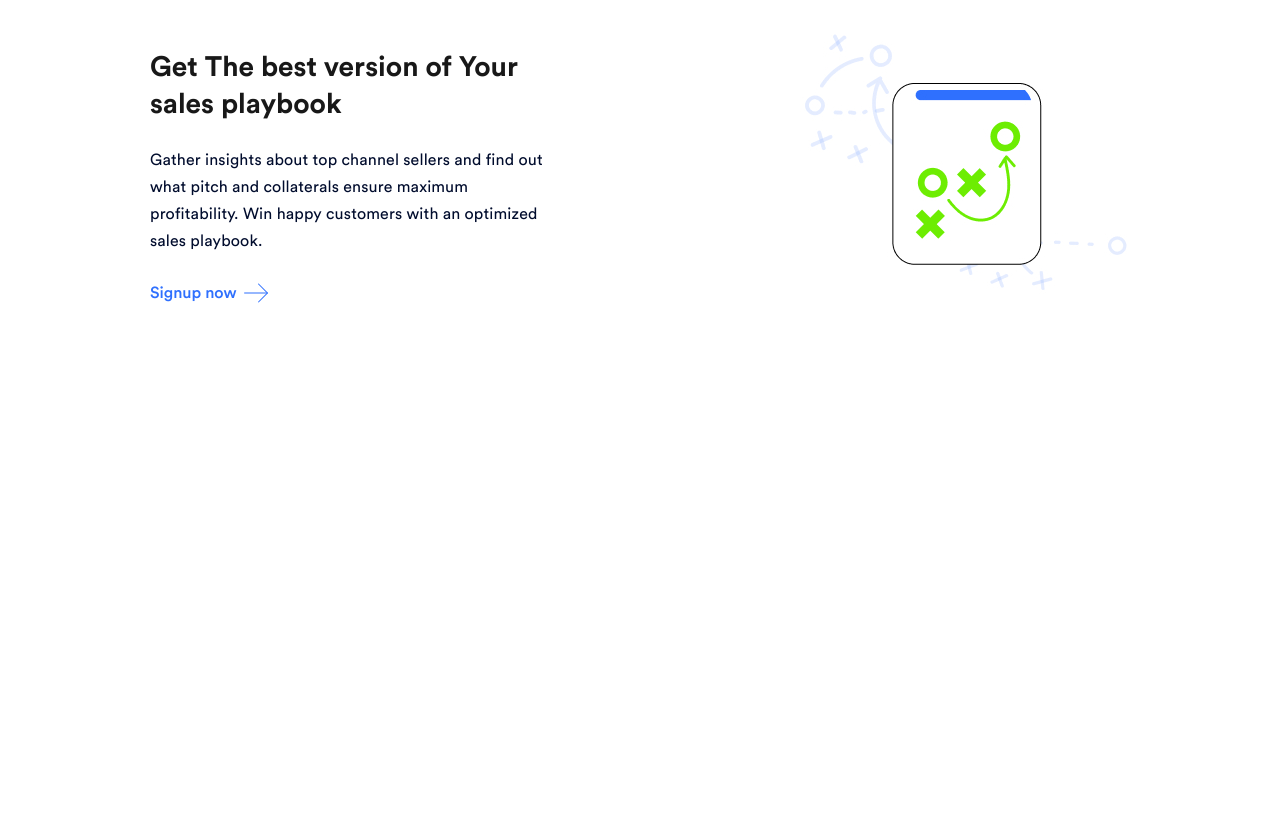
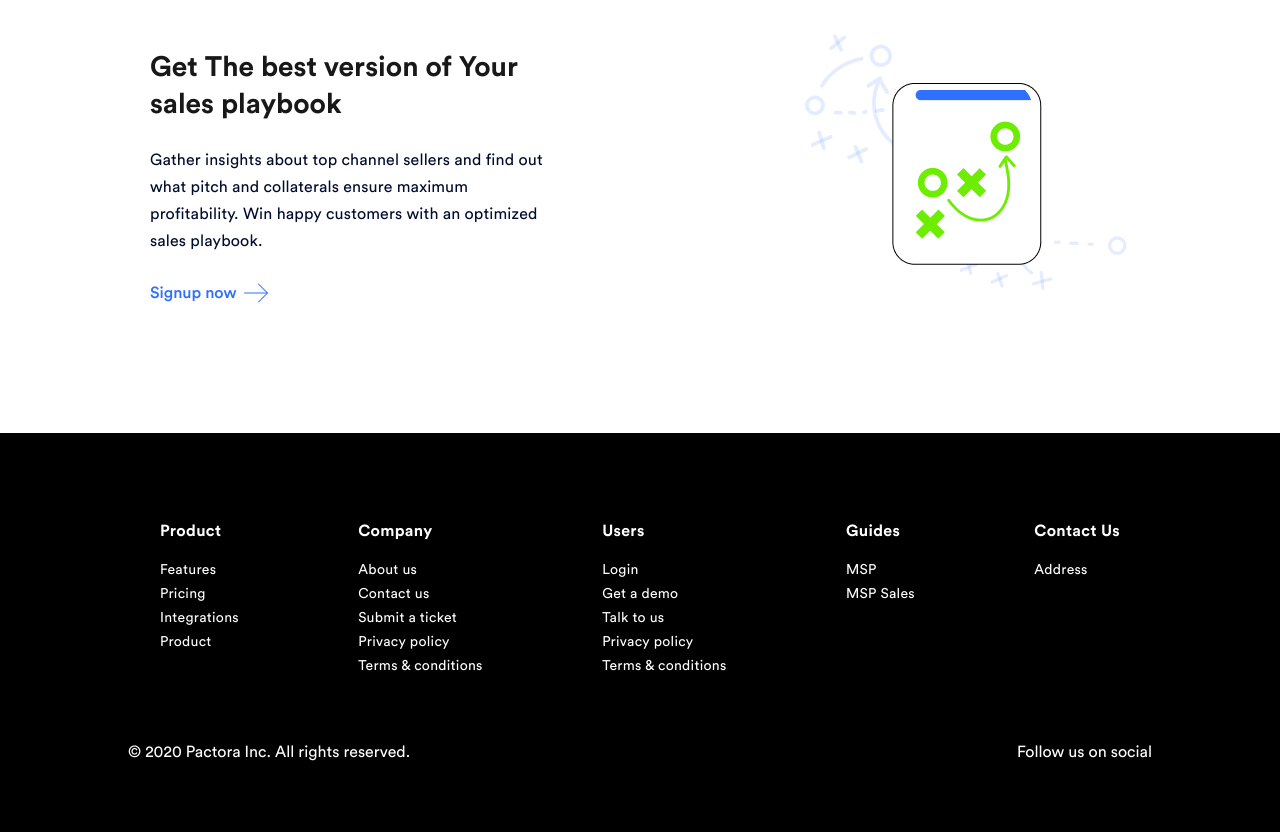
Before and after one commit to webdevtoday/okwine-test, a plain HTML site: page index.html in a window 1280 px wide. Shown: the part 2902-3734 px from the top of the page. Before the commit the page ends 3335 px from the top, so only its background shows below. Drawn offline with Linux system fonts and the light colour scheme.

Commit message:
Add complited footer.

```diff
--- a/css/style.css
+++ b/css/style.css
@@ -359,6 +359,57 @@ body.lock {
 }
 
 
+/* footer */
+.footer {
+    background-color: #000;
+    color: #fff;
+}
+.footer__container {
+    padding: 40px 10% 60px;
+    display: flex;
+    flex-wrap: wrap;
+    justify-content: space-between;
+}
+.footer__link-list {
+    margin: 50px 32px;
+}
+.footer__bottom {
+    display: flex;
+    justify-content: space-between;
+    flex-wrap: wrap;
+    width: 100%;
+}
+.footer__bottom span {
+    margin: 10px 0;
+}
+
+
+/* link-list */
+.link-list {
+    list-style-type: none;
+}
+.link-list__title {
+    font-style: normal;
+    font-weight: bold;
+    font-size: 16px;
+    line-height: 1;
+    letter-spacing: 0.02em;
+    margin: 0 0 24px;
+}
+.link-list__item {
+    font-style: normal;
+    font-weight: normal;
+    font-size: 14px;
+    line-height: 1;
+    letter-spacing: 0.02em;
+    margin: 10px 0;
+}
+.link-list__link {
+    color: inherit;
+    text-decoration: none;
+}
+
+
 /* Media */
 
 /* Large devices (desktops, less than 1200px) */
@@ -398,6 +449,13 @@ body.lock {
         text-transform: uppercase;
         color: #fff;
         margin: 20px 0;
+    }
+
+
+    /* footer */
+    .footer__container {
+        flex-wrap: wrap;
+        justify-content: flex-start;
     }
 }
 
@@ -466,4 +524,10 @@ body.lock {
     .capabilities__item {
         flex-direction: column;
     }
+
+
+    /* footer */
+    .footer__link-list {
+        margin: 25px 14px;
+    }
 }
--- a/index.html
+++ b/index.html
@@ -219,6 +219,47 @@
                     </div>
                 </div>
             </div>
+
+            <footer class="wrapper__footer footer">
+                <div class="footer__container">
+                    <ul class="footer__link-list link-list">
+                        <h4 class="link-list__title">Product</h4>
+                        <li class="link-list__item"><a href="#" class="link-list__link">Features</a></li>
+                        <li class="link-list__item"><a href="#" class="link-list__link">Pricing</a></li>
+                        <li class="link-list__item"><a href="#" class="link-list__link">Integrations</a></li>
+                        <li class="link-list__item"><a href="#" class="link-list__link">Product</a></li>
+                    </ul>
+                    <ul class="footer__link-list link-list">
+                        <h4 class="link-list__title">Company</h4>
+                        <li class="link-list__item"><a href="#" class="link-list__link">About us</a></li>
+                        <li class="link-list__item"><a href="#" class="link-list__link">Contact us</a></li>
+                        <li class="link-list__item"><a href="#" class="link-list__link">Submit a ticket</a></li>
+                        <li class="link-list__item"><a href="#" class="link-list__link">Privacy policy</a></li>
+                        <li class="link-list__item"><a href="#" class="link-list__link">Terms & conditions</a></li>
+                    </ul>
+                    <ul class="footer__link-list link-list">
+                        <h4 class="link-list__title">Users</h4>
+                        <li class="link-list__item"><a href="#" class="link-list__link">Login</a></li>
+                        <li class="link-list__item"><a href="#" class="link-list__link">Get a demo</a></li>
+                        <li class="link-list__item"><a href="#" class="link-list__link">Talk to us</a></li>
+                        <li class="link-list__item"><a href="#" class="link-list__link">Privacy policy</a></li>
+                        <li class="link-list__item"><a href="#" class="link-list__link">Terms & conditions</a></li>
+                    </ul>
+                    <ul class="footer__link-list link-list">
+                        <h4 class="link-list__title">Guides</h4>
+                        <li class="link-list__item"><a href="#" class="link-list__link">MSP</a></li>
+                        <li class="link-list__item"><a href="#" class="link-list__link">MSP Sales</a></li>
+                    </ul>
+                    <ul class="footer__link-list link-list">
+                        <h4 class="link-list__title">Contact Us</h4>
+                        <li class="link-list__item"><a href="#" class="link-list__link">Address</a></li>
+                    </ul>
+                    <div class="footer__bottom">
+                        <span class="footer__copyright">© 2020 Pactora Inc. All rights reserved.</span>
+                        <span class="footer__text">Follow us on social</span>
+                    </div>
+                </div>
+            </footer>
         </div>
     </div>
 
```
